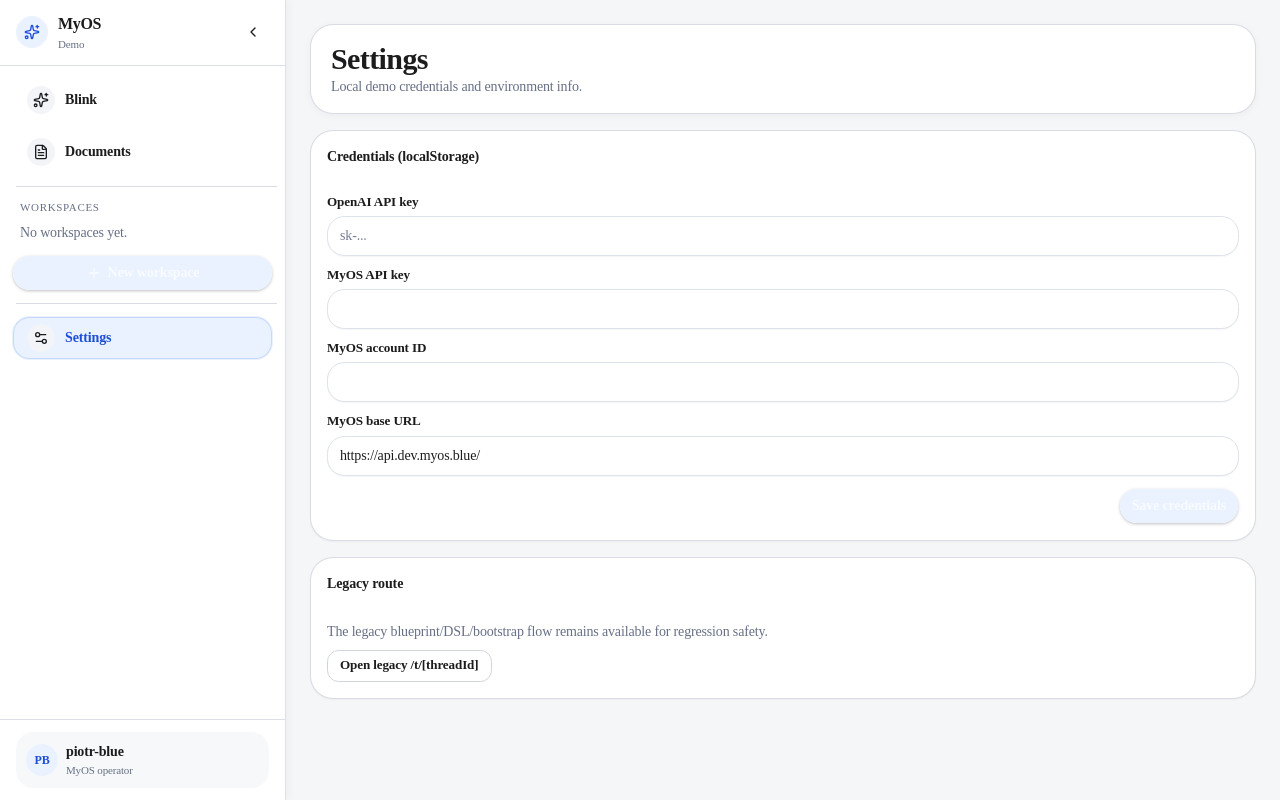
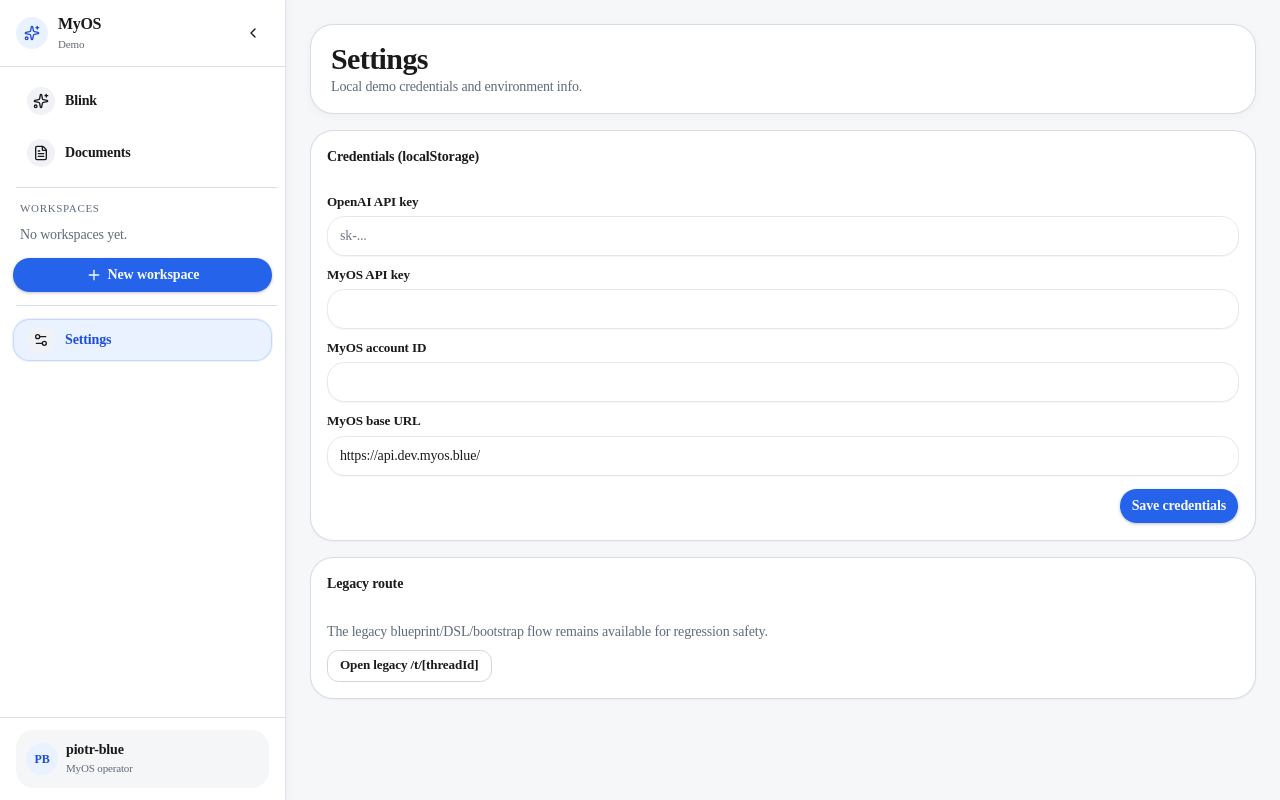
Before and after one commit to piotr-blue/demo-app, a Next.js app in the folder apps/blue-studio-web/: page /settings in a window 1280 px wide. Built offline with nearby package versions, Linux system fonts and the light colour scheme.

Commit message:
Refine design tokens: fix accent variable conflict, add shadow/typography tokens
Co-authored-by: Sylwester Czmil <sylwekczmil@users.noreply.github.com>

```diff
--- a/apps/blue-studio-web/app/globals.css
+++ b/apps/blue-studio-web/app/globals.css
@@ -8,7 +8,7 @@
   --font-sans: var(--font-plus-jakarta);
   --font-mono: var(--font-geist-mono);
 
-  /* app-level aliases */
+  /* app-level color aliases */
   --color-bg-app: var(--bg-app);
   --color-bg-panel: var(--bg-panel);
   --color-bg-subtle: var(--bg-subtle);
@@ -17,6 +17,8 @@
   --color-text-muted: var(--text-muted);
   --color-border-soft: var(--border-soft);
   --color-border-default: var(--border-default);
+  --color-accent-base: var(--accent-base);
+  --color-accent-soft: var(--accent-soft);
   --color-accent-strong: var(--accent-strong);
 
   /* semantic shadcn aliases */
@@ -51,6 +53,8 @@
   --color-popover: var(--popover);
   --color-card-foreground: var(--card-foreground);
   --color-card: var(--card);
+
+  /* radius scale */
   --radius-sm: calc(var(--radius) * 0.7);
   --radius-md: calc(var(--radius) * 0.88);
   --radius-lg: var(--radius);
@@ -61,26 +65,31 @@
 }
 
 :root {
-  /* requested design tokens */
-  --bg-app: #f5f6f8;
+  /* ── design tokens ── */
+  --bg-app: #f6f7f9;
   --bg-panel: #ffffff;
-  --bg-subtle: #f2f4f7;
-  --text-primary: #1c1c1e;
-  --text-secondary: #667085;
-  --text-muted: #98a2b3;
-  --border-soft: #dde3ea;
+  --bg-subtle: #f0f2f5;
+  --text-primary: #1a1a1c;
+  --text-secondary: #5f6b7a;
+  --text-muted: #94a0b4;
+  --border-soft: #e4e8ee;
   --border-default: #d0d5dd;
-  --accent: #2563eb;
+
+  /* brand blues – "accent-base" is the raw vivid blue; shadcn's
+     --accent (hover bg) and --primary (filled bg) reference it via
+     different tints so they never shadow each other. */
+  --accent-base: #2563eb;
   --accent-soft: #eaf2ff;
   --accent-strong: #1d4ed8;
 
+  /* ── semantic tokens (shadcn / Tailwind) ── */
   --background: var(--bg-app);
   --foreground: var(--text-primary);
   --card: var(--bg-panel);
   --card-foreground: var(--text-primary);
   --popover: var(--bg-panel);
   --popover-foreground: var(--text-primary);
-  --primary: var(--accent);
+  --primary: var(--accent-base);
   --primary-foreground: #f8fbff;
   --secondary: var(--bg-subtle);
   --secondary-foreground: var(--text-primary);
@@ -91,21 +100,28 @@
   --destructive: #dc2626;
   --border: var(--border-default);
   --input: var(--border-soft);
-  --ring: color-mix(in srgb, var(--accent) 50%, white 50%);
+  --ring: color-mix(in srgb, var(--accent-base) 40%, white 60%);
   --chart-1: oklch(0.809 0.105 251.813);
   --chart-2: oklch(0.623 0.214 259.815);
   --chart-3: oklch(0.546 0.245 262.881);
   --chart-4: oklch(0.488 0.243 264.376);
   --chart-5: oklch(0.424 0.199 265.638);
   --radius: 0.82rem;
+
+  /* sidebar */
   --sidebar: var(--bg-panel);
   --sidebar-foreground: var(--text-primary);
-  --sidebar-primary: var(--accent);
+  --sidebar-primary: var(--accent-base);
   --sidebar-primary-foreground: #f8fbff;
   --sidebar-accent: var(--accent-soft);
   --sidebar-accent-foreground: var(--accent-strong);
   --sidebar-border: var(--border-soft);
   --sidebar-ring: var(--ring);
+
+  /* shadows */
+  --shadow-card: 0 1px 3px rgba(16, 24, 40, 0.04), 0 0 0 1px rgba(16, 24, 40, 0.02);
+  --shadow-elevated: 0 4px 16px rgba(16, 24, 40, 0.08), 0 0 0 1px rgba(16, 24, 40, 0.03);
+  --shadow-subtle: 0 1px 2px rgba(16, 24, 40, 0.03);
 }
 
 .dark {
@@ -117,7 +133,7 @@
   --text-muted: #9ca7ba;
   --border-soft: #2b3342;
   --border-default: #364053;
-  --accent: #4f83ff;
+  --accent-base: #4f83ff;
   --accent-soft: #1d2845;
   --accent-strong: #7ea4ff;
 
@@ -127,7 +143,7 @@
   --card-foreground: var(--text-primary);
   --popover: var(--bg-panel);
   --popover-foreground: var(--text-primary);
-  --primary: var(--accent);
+  --primary: var(--accent-base);
   --primary-foreground: #0f172a;
   --secondary: var(--bg-subtle);
   --secondary-foreground: var(--text-primary);
@@ -138,15 +154,19 @@
   --destructive: #ef4444;
   --border: var(--border-default);
   --input: var(--border-soft);
-  --ring: color-mix(in srgb, var(--accent) 55%, white 45%);
+  --ring: color-mix(in srgb, var(--accent-base) 55%, white 45%);
   --sidebar: var(--bg-panel);
   --sidebar-foreground: var(--text-primary);
-  --sidebar-primary: var(--accent);
+  --sidebar-primary: var(--accent-base);
   --sidebar-primary-foreground: #0f172a;
   --sidebar-accent: var(--accent-soft);
   --sidebar-accent-foreground: var(--accent-strong);
   --sidebar-border: var(--border-soft);
   --sidebar-ring: var(--ring);
+
+  --shadow-card: 0 1px 3px rgba(0, 0, 0, 0.2), 0 0 0 1px rgba(255, 255, 255, 0.04);
+  --shadow-elevated: 0 4px 16px rgba(0, 0, 0, 0.32), 0 0 0 1px rgba(255, 255, 255, 0.05);
+  --shadow-subtle: 0 1px 2px rgba(0, 0, 0, 0.15);
 }
 
 @layer base {
@@ -156,8 +176,41 @@
   body {
     @apply bg-background text-foreground antialiased;
     letter-spacing: -0.01em;
+    line-height: 1.6;
   }
   html {
     @apply font-sans;
+    -webkit-font-smoothing: antialiased;
+    -moz-osx-font-smoothing: grayscale;
   }
 }
+
+/* ── typography utilities ── */
+@layer utilities {
+  .text-page-title {
+    font-size: 1.75rem;
+    font-weight: 700;
+    letter-spacing: -0.025em;
+    line-height: 1.2;
+    color: var(--text-primary);
+  }
+  .text-section-title {
+    font-size: 0.9375rem;
+    font-weight: 600;
+    letter-spacing: -0.01em;
+    line-height: 1.35;
+    color: var(--text-primary);
+  }
+  .text-body {
+    font-size: 0.875rem;
+    font-weight: 400;
+    line-height: 1.6;
+    color: var(--text-secondary);
+  }
+  .text-caption {
+    font-size: 0.75rem;
+    font-weight: 400;
+    line-height: 1.5;
+    color: var(--text-muted);
+  }
+}
```
